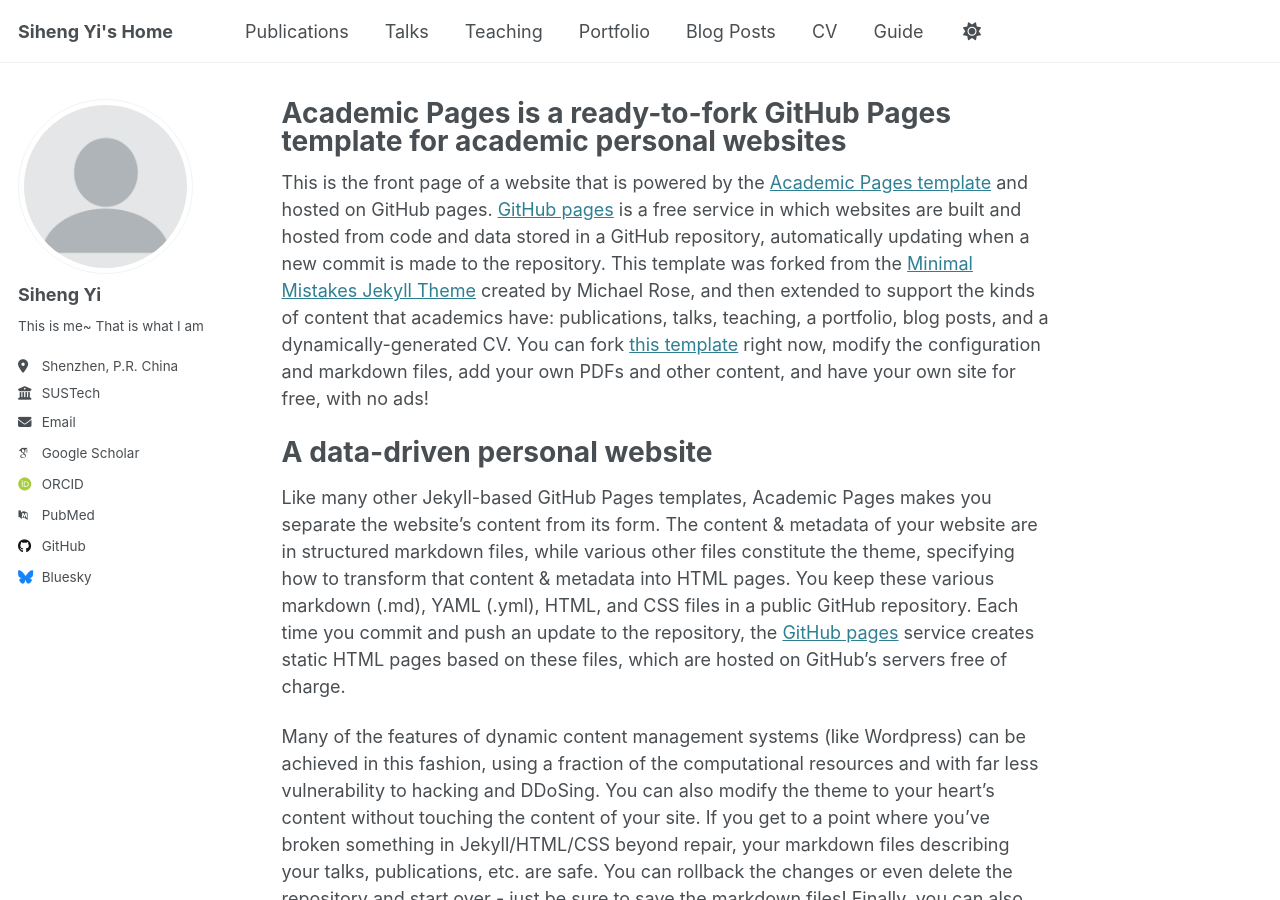
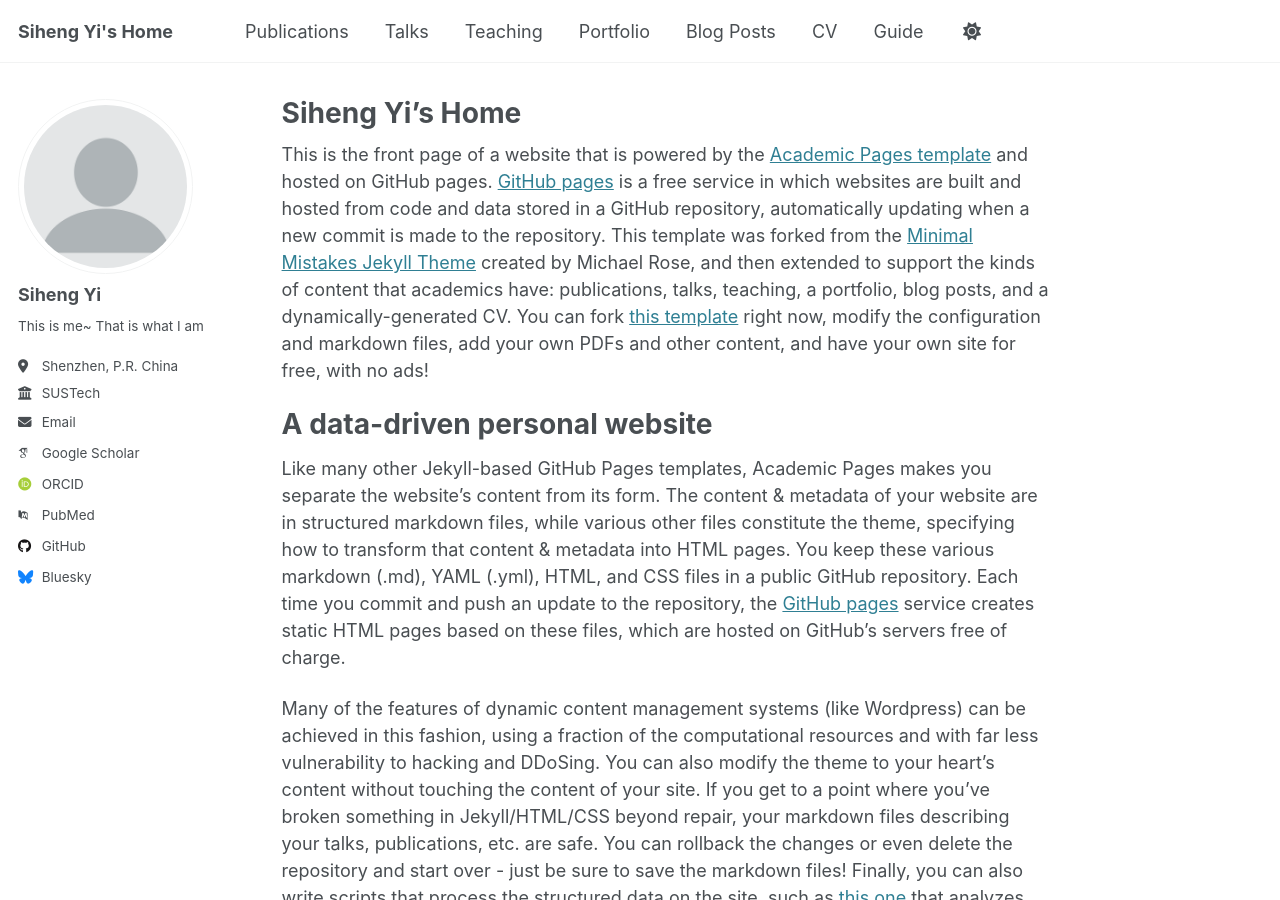
Before and after one commit to SihengYi/SihengYi.github.io, a Jekyll site: the page built from _pages/about.md, in a window 1280 px wide and 900 px high. Built offline with Jekyll 4.4.1, drawn with Linux system fonts in a browser that asks for light colours; some web fonts are replaced.

Commit message:
Update about.md

```diff
--- a/_pages/about.md
+++ b/_pages/about.md
@@ -1,6 +1,6 @@
 ---
 permalink: /
-title: "Academic Pages is a ready-to-fork GitHub Pages template for academic personal websites"
+title: "Siheng Yi's Home"
 author_profile: true
 redirect_from:
   - /about/
```
